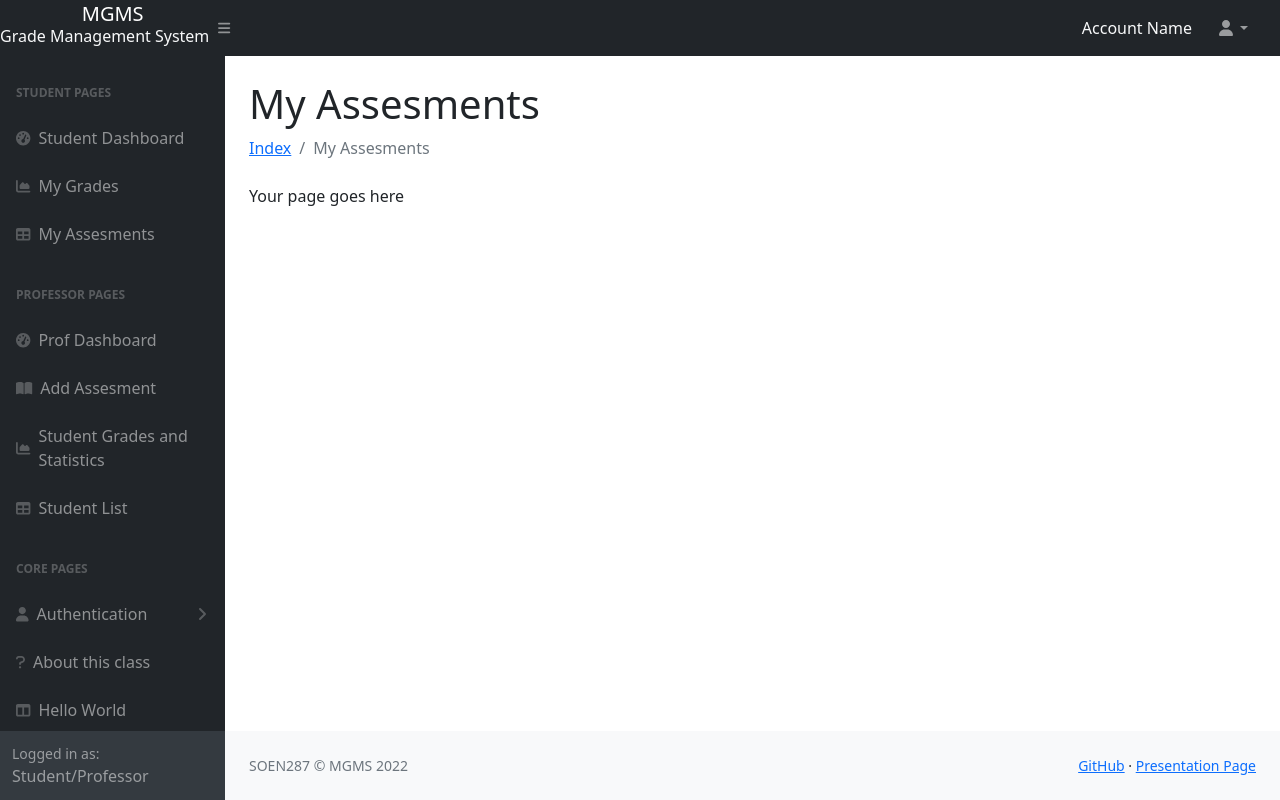
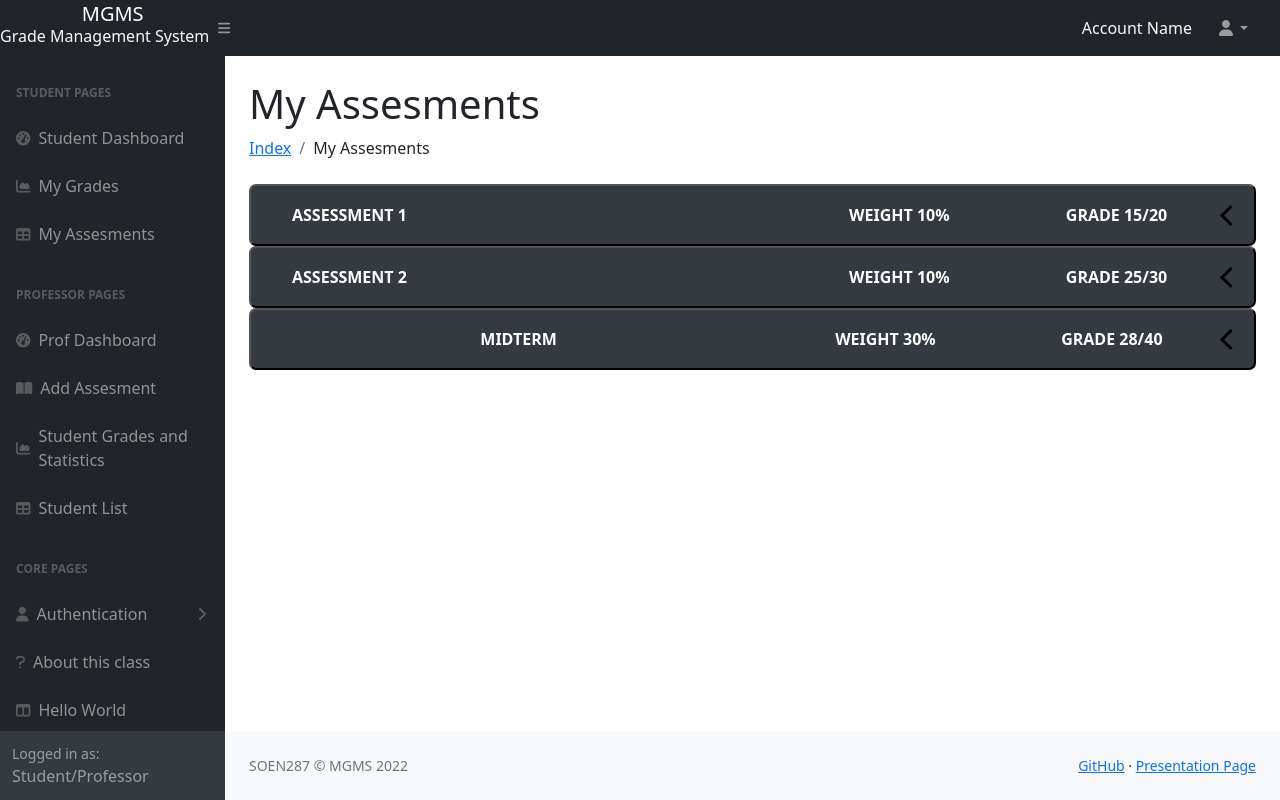
Before and after one commit to trashsn0/MGMS, a PHP site: page /myass.php in a window 1280 px wide. Run offline with PHP 8.4, Linux system fonts and the light colour scheme; lists and menus that the app fills with data are empty; some libraries are stand-ins or nearby versions.

Commit message:
Update Assessment Template

```diff
--- a/myass.php
+++ b/myass.php
@@ -1,5 +1,6 @@
 <!DOCTYPE html>
 <html lang="en">
+
 <head>
     <meta charset="utf-8" />
     <meta http-equiv="X-UA-Compatible" content="IE=edge" />
@@ -13,7 +14,7 @@
 </head>
 
 
-<?php include 'view/header.php';?>
+<?php include 'view/header.php'; ?>
 
 <div id="layoutSidenav_content">
 
@@ -23,17 +24,164 @@
             <h1 class="mt-4">My Assesments</h1>
             <ol class="breadcrumb mb-4">
                 <li class="breadcrumb-item"><a href="index.php">Index</a></li>
-                            <li class="breadcrumb-item active">My Assesments</li>
+                <li class="breadcrumb-item page">My Assesments</li>
             </ol>
 
 
 
 
-                    Your page goes here
+
+            <!DOCTYPE html>
+            <html>
+
+            <head>
+                <meta name="viewport" content="width=device-width, initial-scale=1">
+                <style>
+                    .collapsible {
+                        display: block;
+                        text-transform: uppercase;
+                        text-align: center;
+                        padding: 1rem;
+                        color: #fff;
+                        background: #343a40;
+                        cursor: pointer;
+                        border-radius: 7px;
+                        transition: all 0.25s ease-out;
+                    }
+
+                    .active,
+                    .collapsible:hover {
+                        background-color: #555;
+                    }
+
+                    .collapsible:hover .arrow {
+                        -webkit-transform: rotate(45deg);
+                        -ms-transform: rotate(45deg);
+                        transform: rotate(45deg);
+
+                    }
+
+                    .collapsible:active .arrow.left {
+                        -webkit-transform: rotate(45deg);
+                        -ms-transform: rotate(45deg);
+                        transform: rotate(45deg);
+
+                    }
+
+                    .content {
+                        padding: 0 18px;
+                        max-height: 0;
+                        overflow: hidden;
+                        transition: max-height 0.2s ease-out;
+                        background-color: #f1f1f1;
+                    }
+
+                    .arrow {
+                        border: solid black;
+                        border-width: 0 3px 3px 0;
+                        display: inline-block;
+                        padding: 6px;
+                        transform: rotate(135deg);
+                        -webkit-transform: rotate(135deg);
+                        transition: transform .2s ease-in-out;
+                    }
+
+
+
+                    .down {
+                        border: solid black;
+                        border-width: 0 3px 3px 0;
+                        display: inline-block;
+                        padding: 6px;
+                        transform: rotate(45deg);
+                        -webkit-transform: rotate(45deg);
+                        transition: transform .2s ease-in-out;
+                    }
+                </style>
+            </head>
+
+            <body>
+
+
+                <button class="collapsible">
+                    <table>
+
+                        <tr style="width: 2500px;">
+                            <th style="width: 3000px; text-align:left; padding-left: 25px;">Assessment 1</th>
+                            <th style="width: 1200px; text-align: center;">Weight 10%</th>
+                            <th style="width: 1200px; text-align: center;">Grade 15/20</th>
+                            <th class="arrow"></th>
+                        </tr>
+                    </table>
+                </button>
+                <div class="content">
+                    <p>Lorem ipsum dolor sit amet, consectetur adipisicing elit, sed do eiusmod tempor incididunt ut labore et
+                        dolore magna aliqua. Ut enim ad minim veniam, quis nostrud exercitation ullamco laboris nisi ut aliquip ex
+                        ea commodo consequat.</p>
+                </div>
+
+                <button class="collapsible">
+                    <table>
+                        <tr>
+                            <th style="width: 3000px; text-align:left; padding-left: 25px;">Assessment 2</th>
+                            <th style="width: 1200px; text-align: center;">Weight 10%</th>
+                            <th style="width: 1200px; text-align: center;">Grade 25/30</th>
+                            <th class="arrow"></th>
+                        </tr>
+                    </table>
+                </button>
+                <div class="content">
+                    <p>Lorem ipsum dolor sit amet, consectetur adipisicing elit, sed do eiusmod tempor incididunt ut labore et
+                        dolore magna aliqua. Ut enim ad minim veniam, quis nostrud exercitation ullamco laboris nisi ut aliquip ex
+                        ea commodo consequat.</p>
+                </div>
+                <button class="collapsible">
+                    <table>
+                        <tr>
+                            <th style="width: 3000px;">Midterm</th>
+                            <th style="width: 1200px; text-align: center;">Weight 30%</th>
+                            <th style="width: 1200px; text-align: center;">Grade 28/40</th>
+                            <th class="arrow"></th>
+                        </tr>
+                    </table>
+                </button>
+                <div class="content">
+                    <p>Lorem ipsum dolor sit amet, consectetur adipisicing elit, sed do eiusmod tempor incididunt ut labore et
+                        dolore magna aliqua. Ut enim ad minim veniam, quis nostrud exercitation ullamco laboris nisi ut aliquip ex
+                        ea commodo consequat.</p>
+                </div>
+
+
+                <script>
+                    var coll = document.getElementsByClassName("collapsible", );
+                    var i;
+
+                    for (i = 0; i < coll.length; i++) {
+                        coll[i].addEventListener("click", function() {
+                            this.classList.toggle("active");
+                            var content = this.nextElementSibling;
+                            if (content.style.maxHeight) {
+                                content.style.maxHeight = null;
+                            } else {
+                                content.style.maxHeight = content.scrollHeight + "px";
+                            }
+                        });
+                    }
+                </script>
+
+                <script>
+
+                </script>
+
+
+            </body>
+
+            </html>
 
 
     </main>
 
 
     <?php include 'view/footer.php' ?>
+
 </html>
```
Lines whose indentation alone changed are shown as unchanged.
